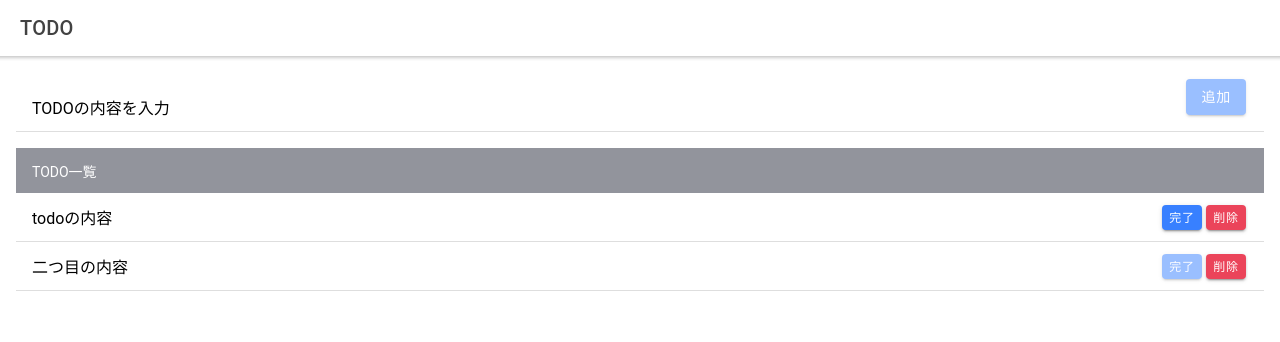
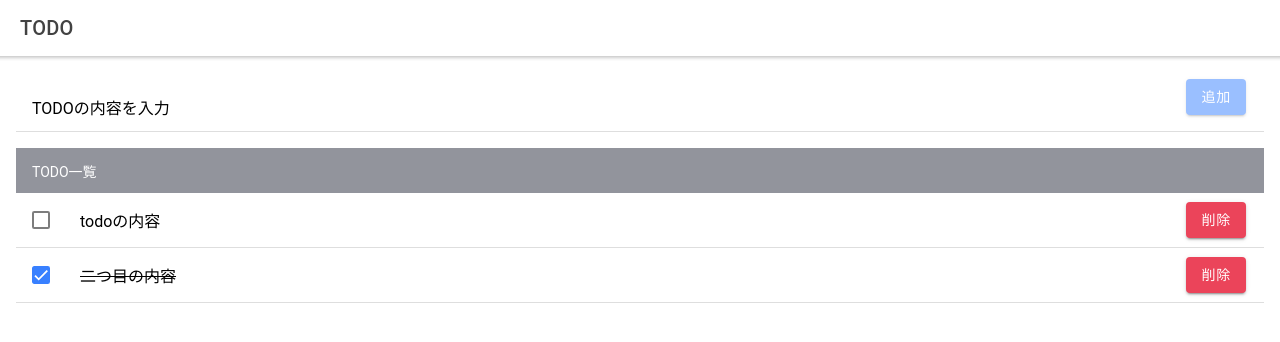
Before and after one commit to SomaTakata/todo-with-ionic, a React (Vite) app: page / in a window 1280 px wide. Shown: the top 342 px of the page. Built offline with nearby package versions, Linux system fonts and the light colour scheme.

Commit message:
更新14

```diff
--- a/src/App.tsx
+++ b/src/App.tsx
@@ -33,6 +33,9 @@ import {
   IonItemOption,
   IonItemGroup,
   IonCheckbox,
+  IonReorder,
+  IonReorderGroup,
+  IonVirtualScroll,
 } from "@ionic/react";
 import "./style.css";
 import { IonInputCustomEvent, InputChangeEventDetail } from "@ionic/core";
@@ -82,15 +85,6 @@ function App() {
       return;
     }
     setInput(value.toString());
-  };
-  const handleEditChangeInput = (
-    event: IonInputCustomEvent<InputChangeEventDetail>
-  ): void => {
-    const text = event.target.value;
-    if (text === null || text === undefined) {
-      return;
-    }
-    setEditedInput(text.toString());
   };
 
   // 編集
@@ -157,40 +151,62 @@ function App() {
             {todos.map((todo) => {
               return (
                 <IonItem key={todo.id}>
-                  {/* <IonCheckbox
+                  <IonCheckbox
                     checked={todo.isDone}
-                    onClick={(event) => {
-                      setTodos((prevState) => {
-                        prevState.map((prev) => {
-                          if (prev.id === todo.id) {
+                    onIonChange={(e) => {
+                      const newValue = e.detail.checked;
+
+                      if (newValue === null || newValue === undefined) {
+                        return;
+                      }
+
+                      setTodos((prevTodos) => {
+                        return prevTodos.map((prevTodo) => {
+                          if (todo.id === prevTodo.id) {
                             return {
-                              id: todo.id,
-                              content: todo.content,
-                              boolean: todo.boolean,
-                              isDone: true,
+                              ...prevTodo,
+                              isDone: newValue,
                             };
-                          } else {
-                            return todo;
                           }
+                          return prevTodo;
                         });
                       });
                     }}
-                  /> */}
+                  />
 
                   <IonInput
+                    class="text"
                     type="text"
                     value={todo.content}
-                    onIonChange={handleEditChangeInput}
-                    // style={{
-                    //   textDecoration: todo.isDone ? "line-through" : "",
-                    // }}
+                    onIonChange={(e) => {
+                      const newContent = e.detail.value;
+
+                      if (newContent === null || newContent === undefined) {
+                        return;
+                      }
+
+                      setTodos((prevTodos) => {
+                        return prevTodos.map((prevTodo) => {
+                          if (todo.id === prevTodo.id) {
+                            // edit
+                            return {
+                              ...prevTodo,
+                              content: newContent,
+                            };
+                          }
+
+                          return prevTodo;
+                        });
+                      });
+                    }}
+                    style={{
+                      textDecoration: todo.isDone ? "line-through " : "",
+                    }}
                   />
 
-                  <IonButton class="button1" item-right disabled={todo.boolean}>
-                    完了
-                  </IonButton>
-
                   <IonButton
+                    slot="end"
+                    size="default"
                     color="danger"
                     onClick={() => {
                       handleDelete(todo.id);
--- a/src/style.css
+++ b/src/style.css
@@ -1,9 +1,8 @@
 ion-checkbox {
   margin-left: 0px;
-  margin-right: 10px;
+  margin-right: 30px;
   float: left;
 }
-ion-button.button1 {
-  /* background-color: white;
-  color: white; */
+ion-input.text {
+  border: 10px;
 }
```
